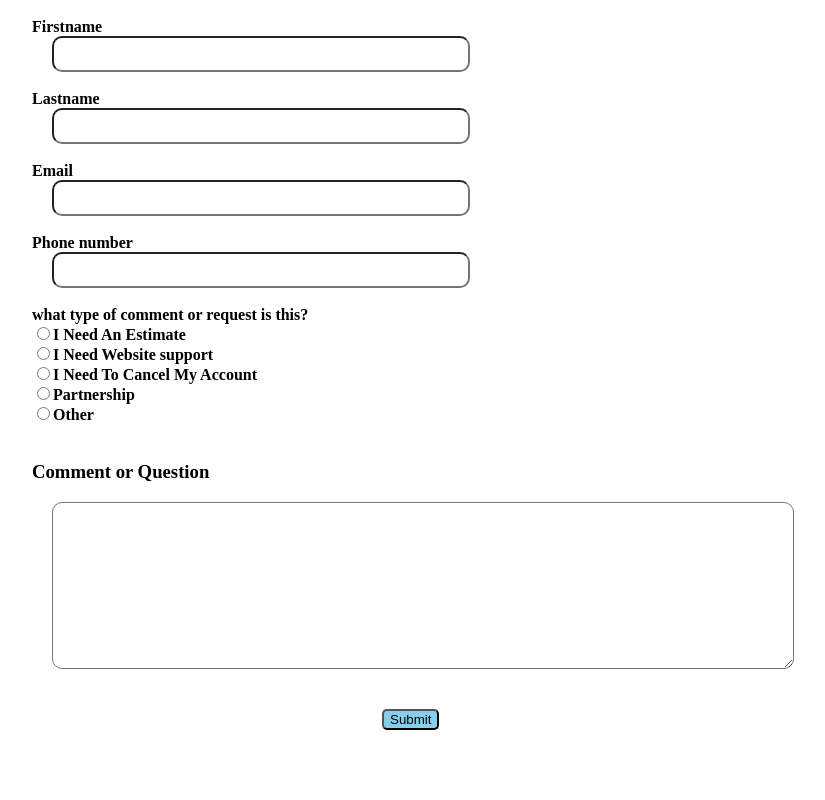
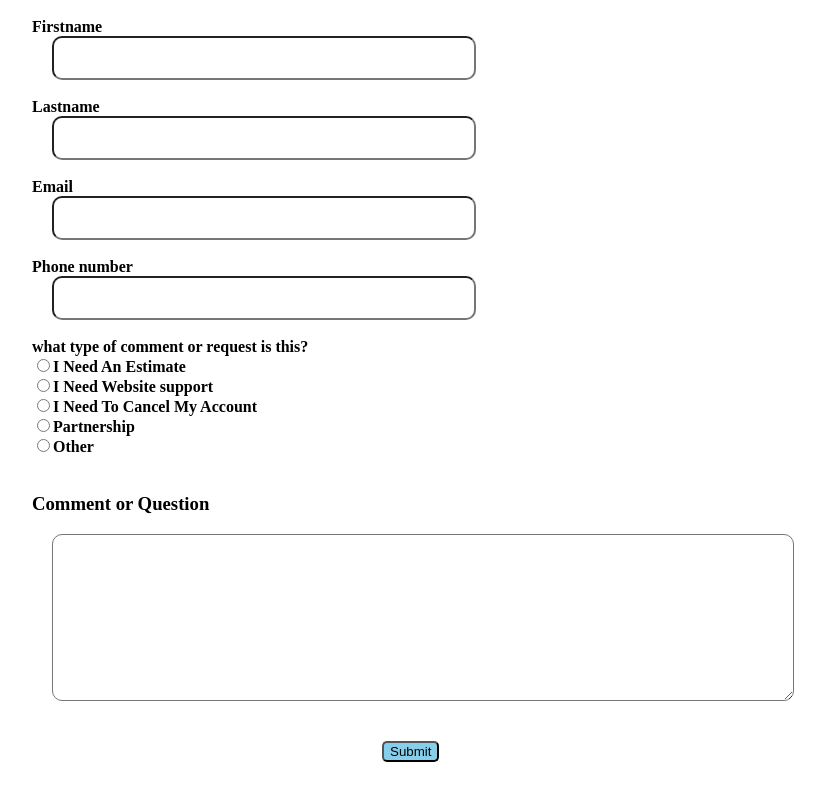
Before and after one commit to Renumani/web-projects, a plain HTML site: page webwithforms.html in a window 1280 px wide. Shown: the part 90-890 px from the top of the page, without its empty margins (168-993 px from the left). Drawn offline with Linux system fonts and the light colour scheme.

Commit message:
Update webwithforms.html

```diff
--- a/webwithforms.html
+++ b/webwithforms.html
@@ -27,6 +27,8 @@ height:30px;
 border-radius:10px;
 margin-left:20px;
 font-size:20px;
+padding:5px;
+outline:none;
 }
 textarea{
 border-radius:10px;
@@ -39,6 +41,10 @@ left:350px;
 background-color:skyblue;
 border-radius:5px;
 }
+#num::-webkit-inner-spin-button,
+     ::-webkit-outer-spin-button{
+	 appearance:none;
+	 }
 </style>
 <script src="https://kit.fontawesome.com/6fffa8d5ef.js" crossorigin="anonymous"></script>
 </head>
@@ -54,7 +60,7 @@ border-radius:5px;
 <label>Email</label><br>
     <input type="email"  class="len"required><br><br>
 <label>Phone number</label><br>
-    <input type="number"  class="len" required><br><br>
+    <input type="number"  class="len" id="num" required><br><br>
 <label>what type of comment or request is this?</label><br>
 <input type="radio"  class="comment"><label>I Need An Estimate</label><br>
 <input type="radio"  class="comment"><label>I Need Website support</label><br>
```
